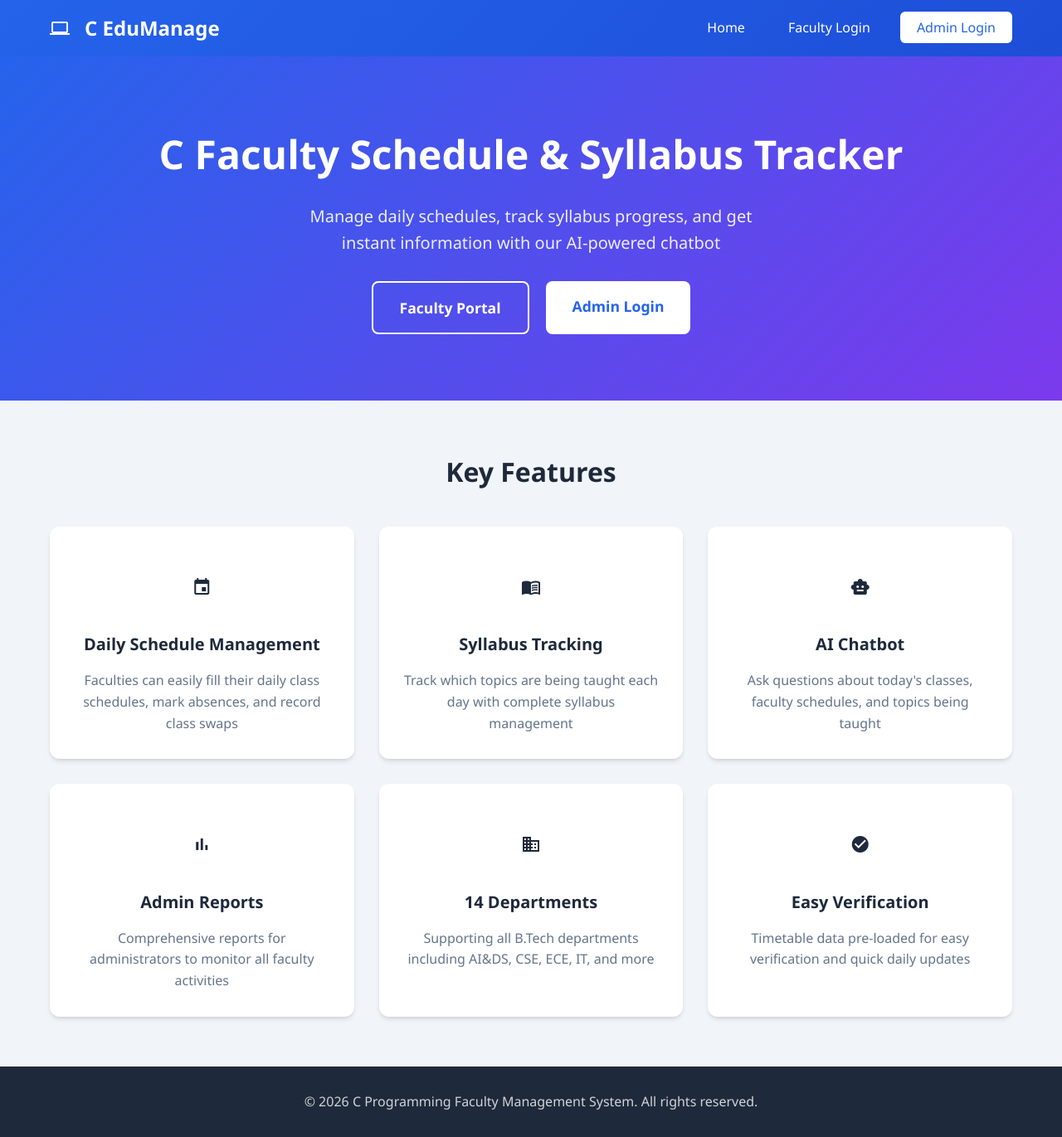
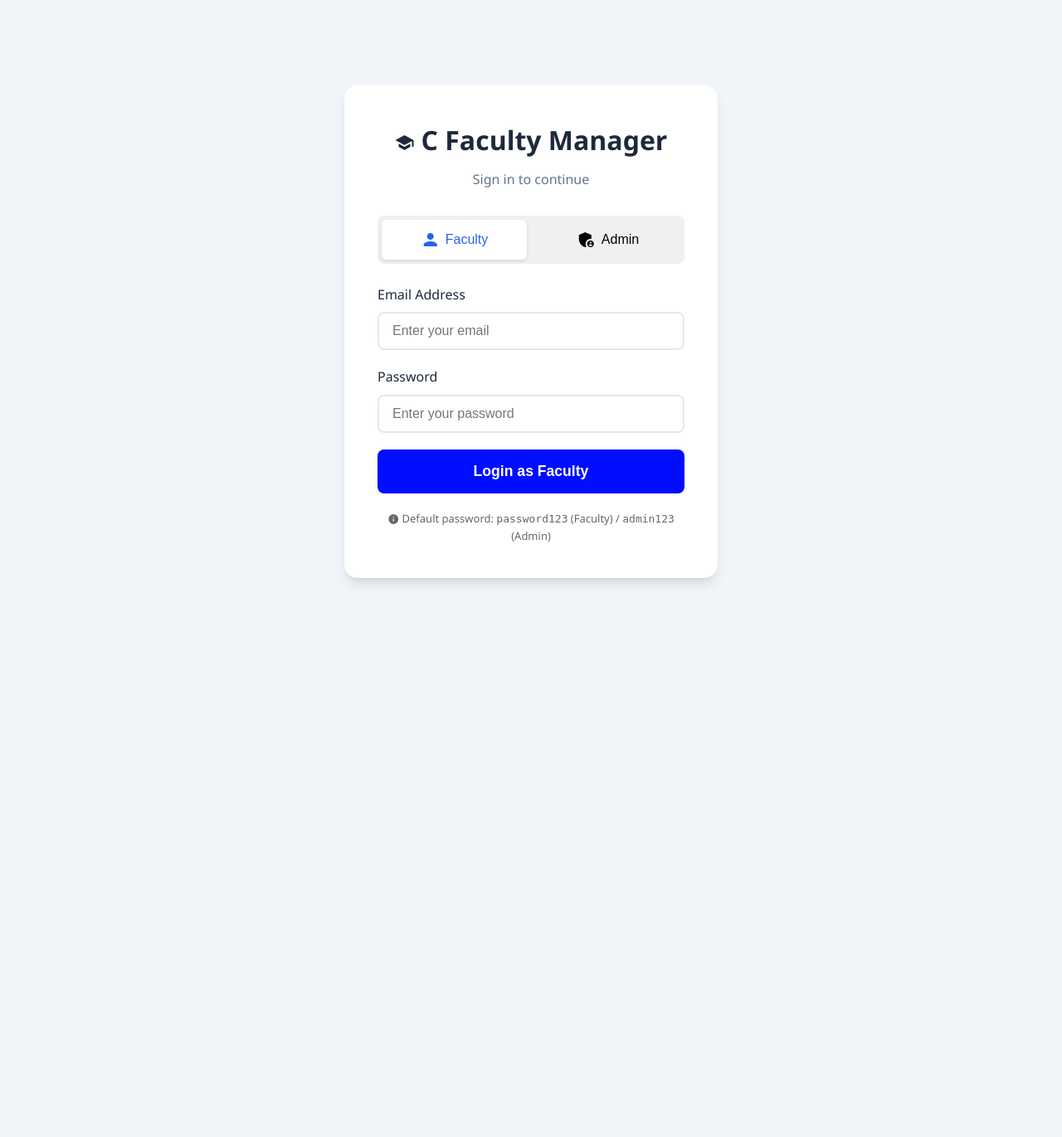
Before and after one commit to mourishantony/C_faculties_chatbot, a FastAPI app: page / in a window 1280 px wide. Shown: the whole page at 83% size. After the commit the page ends 704 px from the top, so only its background shows below. Run offline with FastAPI, Linux system fonts and the light colour scheme; data that the repository does not hold is empty.

Commit message:
ui/ux work in login page

```diff
--- a/main.py
+++ b/main.py
@@ -419,20 +419,12 @@ def admin_chatbot_query(data: ChatQuery, db: Session = Depends(get_db)):
 
 # ============ HTML Page Routes ============
 @app.get("/", response_class=HTMLResponse)
-def home(request: Request):
-    return templates.TemplateResponse("index.html", {"request": request})
-
-@app.get("/faculty/login", response_class=HTMLResponse)
-def faculty_login_page(request: Request):
-    return templates.TemplateResponse("faculty_login.html", {"request": request})
+def login_page(request: Request):
+    return templates.TemplateResponse("login.html", {"request": request})
 
 @app.get("/faculty/dashboard", response_class=HTMLResponse)
 def faculty_dashboard_page(request: Request):
     return templates.TemplateResponse("faculty_dashboard.html", {"request": request})
-
-@app.get("/admin/login", response_class=HTMLResponse)
-def admin_login_page(request: Request):
-    return templates.TemplateResponse("admin_login.html", {"request": request})
 
 @app.get("/admin/dashboard", response_class=HTMLResponse)
 def admin_dashboard_page(request: Request):
--- a/requirements.txt
+++ b/requirements.txt
@@ -1,6 +1,6 @@
 fastapi==0.109.0
 uvicorn==0.27.0
-sqlalchemy==2.0.25
+sqlalchemy==2.0.36
 python-jose[cryptography]==3.3.0
 passlib[bcrypt]==1.7.4
 python-multipart==0.0.6
--- a/static/css/style.css
+++ b/static/css/style.css
@@ -1,7 +1,7 @@
 /* ============ CSS Variables ============ */
 :root {
-    --primary-color: #2563eb;
-    --primary-dark: #1d4ed8;
+    --primary-color: #000dff;
+    --primary-dark: #0008fe;
     --secondary-color: #64748b;
     --success-color: #22c55e;
     --danger-color: #ef4444;
@@ -303,7 +303,7 @@ textarea.form-control {
     align-items: center;
     justify-content: center;
     padding: 40px 20px;
-    background: linear-gradient(135deg, #667eea 0%, #764ba2 100%);
+    background: linear-gradient(135deg);
 }
 
 .auth-card {
--- a/templates/admin_dashboard.html
+++ b/templates/admin_dashboard.html
@@ -1250,7 +1250,7 @@
     <script>
         // Check auth
         if (!isLoggedIn() || getUserType() !== 'admin') {
-            window.location.href = '/admin/login';
+            window.location.href = '/';
         }
 
         // Set default dates
--- a/templates/faculty_dashboard.html
+++ b/templates/faculty_dashboard.html
@@ -218,7 +218,7 @@
 
         // Check auth
         if (!isLoggedIn() || getUserType() !== 'faculty') {
-            window.location.href = '/faculty/login';
+            window.location.href = '/';
         }
 
         // Set welcome text
--- /dev/null
+++ b/templates/login.html
@@ -0,0 +1,182 @@
+<!DOCTYPE html>
+<html lang="en">
+<head>
+    <meta charset="UTF-8">
+    <meta name="viewport" content="width=device-width, initial-scale=1.0">
+    <title>Login - C Faculty Manager</title>
+    <link rel="stylesheet" href="/static/css/style.css">
+    <link href="https://fonts.googleapis.com/icon?family=Material+Icons" rel="stylesheet">
+    <style>
+        .login-type-selector {
+            display: flex;
+            gap: 10px;
+            margin-bottom: 25px;
+            background: #f0f0f0;
+            border-radius: 8px;
+            padding: 5px;
+        }
+
+        .login-type-btn {
+            flex: 1;
+            padding: 12px;
+            border: none;
+            background: transparent;
+            cursor: pointer;
+            border-radius: 6px;
+            font-size: 16px;
+            font-weight: 500;
+            transition: all 0.3s ease;
+            display: flex;
+            align-items: center;
+            justify-content: center;
+            gap: 6px;
+        }
+
+        .login-type-btn:hover {
+            background: rgba(0, 0, 0, 0.05);
+        }
+
+        .login-type-btn.active {
+            background: white;
+            color: #2563eb;
+            box-shadow: 0 2px 4px rgba(0, 0, 0, 0.1);
+        }
+
+        .form-section {
+            display: none;
+        }
+
+        .form-section.active {
+            display: block;
+        }
+    </style>
+</head>
+<body>
+    <div class="auth-container">
+        <div class="auth-card">
+            <div class="auth-header">
+                <h1><i class="material-icons" style="vertical-align: middle; margin-right: 8px;">school</i>C Faculty Manager</h1>
+                <p>Sign in to continue</p>
+            </div>
+
+            <div class="login-type-selector">
+                <button class="login-type-btn active" onclick="switchLoginType('faculty')" id="facultyBtn">
+                    <i class="material-icons">person</i>
+                    <span>Faculty</span>
+                </button>
+                <button class="login-type-btn" onclick="switchLoginType('admin')" id="adminBtn">
+                    <i class="material-icons">admin_panel_settings</i>
+                    <span>Admin</span>
+                </button>
+            </div>
+
+            <!-- Faculty Login Form -->
+            <form id="facultyLoginForm" class="form-section active">
+                <div class="form-group">
+                    <label class="form-label">Email Address</label>
+                    <input type="email" class="form-control" id="facultyEmail" placeholder="Enter your email" required>
+                </div>
+
+                <div class="form-group">
+                    <label class="form-label">Password</label>
+                    <input type="password" class="form-control" id="facultyPassword" placeholder="Enter your password" required>
+                </div>
+
+                <button type="submit" class="btn btn-primary btn-block btn-lg">
+                    Login as Faculty
+                </button>
+            </form>
+
+            <!-- Admin Login Form -->
+            <form id="adminLoginForm" class="form-section">
+                <div class="form-group">
+                    <label class="form-label">Username</label>
+                    <input type="text" class="form-control" id="adminUsername" placeholder="Enter username" required>
+                </div>
+
+                <div class="form-group">
+                    <label class="form-label">Password</label>
+                    <input type="password" class="form-control" id="adminPassword" placeholder="Enter password" required>
+                </div>
+
+                <button type="submit" class="btn btn-primary btn-block btn-lg">
+                    Login as Admin
+                </button>
+            </form>
+
+            <div class="auth-footer">
+                <p style="text-align: center; color: #666; margin-top: 20px; font-size: 13px;">
+                    <i class="material-icons" style="font-size: 14px; vertical-align: middle;">info</i>
+                    Default password: <code>password123</code> (Faculty) / <code>admin123</code> (Admin)
+                </p>
+            </div>
+        </div>
+    </div>
+
+    <script src="/static/js/app.js?v=3"></script>
+    <script>
+        // Clear any stale login state when on login page
+        localStorage.removeItem('token');
+        localStorage.removeItem('userType');
+        localStorage.removeItem('userName');
+
+        let currentLoginType = 'faculty';
+
+        function switchLoginType(type) {
+            currentLoginType = type;
+
+            // Update buttons
+            document.getElementById('facultyBtn').classList.toggle('active', type === 'faculty');
+            document.getElementById('adminBtn').classList.toggle('active', type === 'admin');
+
+            // Update forms
+            document.getElementById('facultyLoginForm').classList.toggle('active', type === 'faculty');
+            document.getElementById('adminLoginForm').classList.toggle('active', type === 'admin');
+        }
+
+        // Faculty Login Handler
+        document.getElementById('facultyLoginForm').addEventListener('submit', async (e) => {
+            e.preventDefault();
+
+            const email = document.getElementById('facultyEmail').value;
+            const password = document.getElementById('facultyPassword').value;
+
+            try {
+                showLoading();
+                const result = await apiRequest('/api/faculty/login', 'POST', { email, password });
+
+                localStorage.setItem('token', result.access_token);
+                localStorage.setItem('userType', 'faculty');
+                localStorage.setItem('userName', result.faculty_name);
+
+                window.location.href = '/faculty/dashboard';
+            } catch (error) {
+                hideLoading();
+                showAlert(error.message);
+            }
+        });
+
+        // Admin Login Handler
+        document.getElementById('adminLoginForm').addEventListener('submit', async (e) => {
+            e.preventDefault();
+
+            const username = document.getElementById('adminUsername').value;
+            const password = document.getElementById('adminPassword').value;
+
+            try {
+                showLoading();
+                const result = await apiRequest('/api/admin/login', 'POST', { username, password });
+
+                localStorage.setItem('token', result.access_token);
+                localStorage.setItem('userType', 'admin');
+                localStorage.setItem('userName', 'Admin');
+
+                window.location.href = '/admin/dashboard';
+            } catch (error) {
+                hideLoading();
+                showAlert(error.message);
+            }
+        });
+    </script>
+</body>
+</html>
```
Also changed, not shown: 1 other file.
